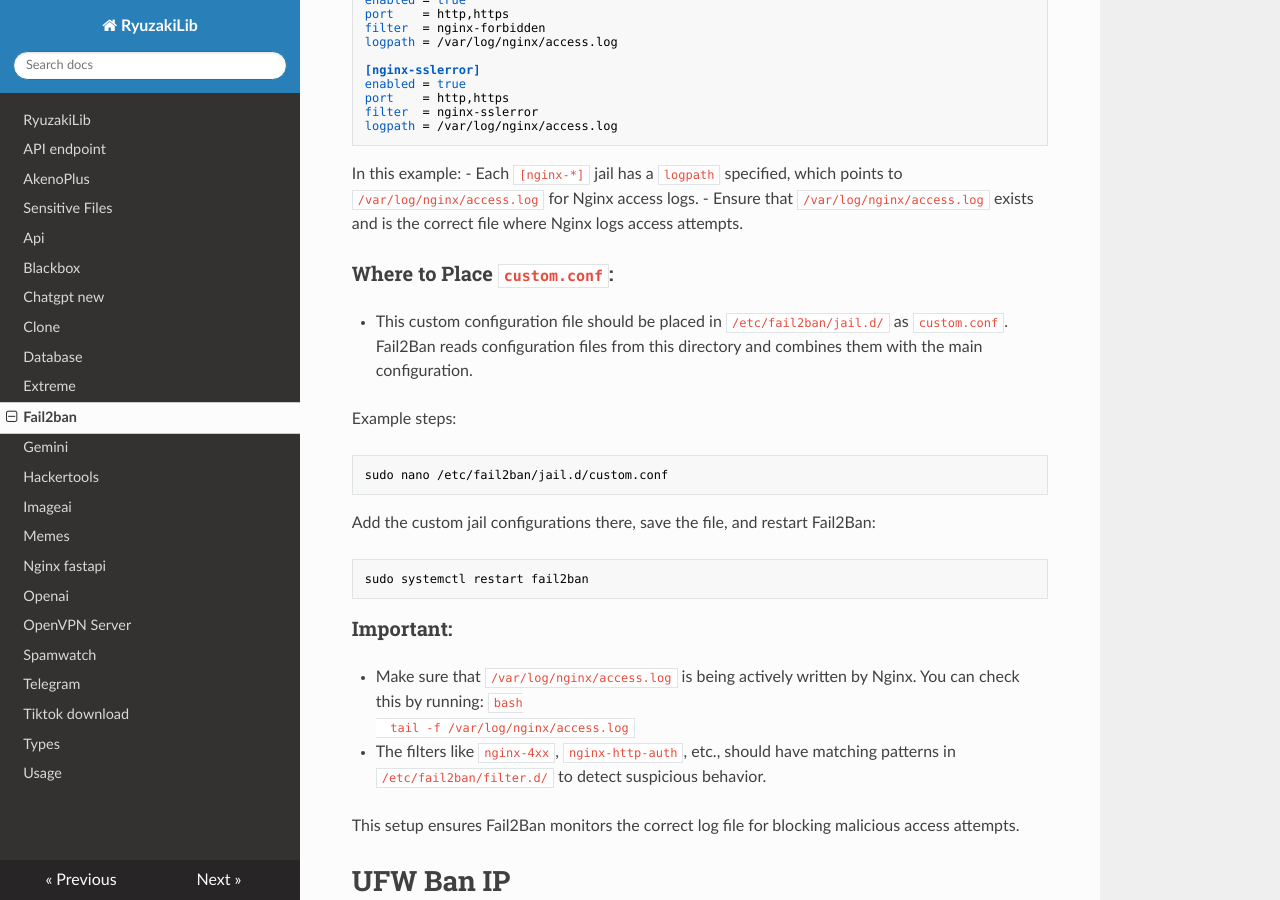
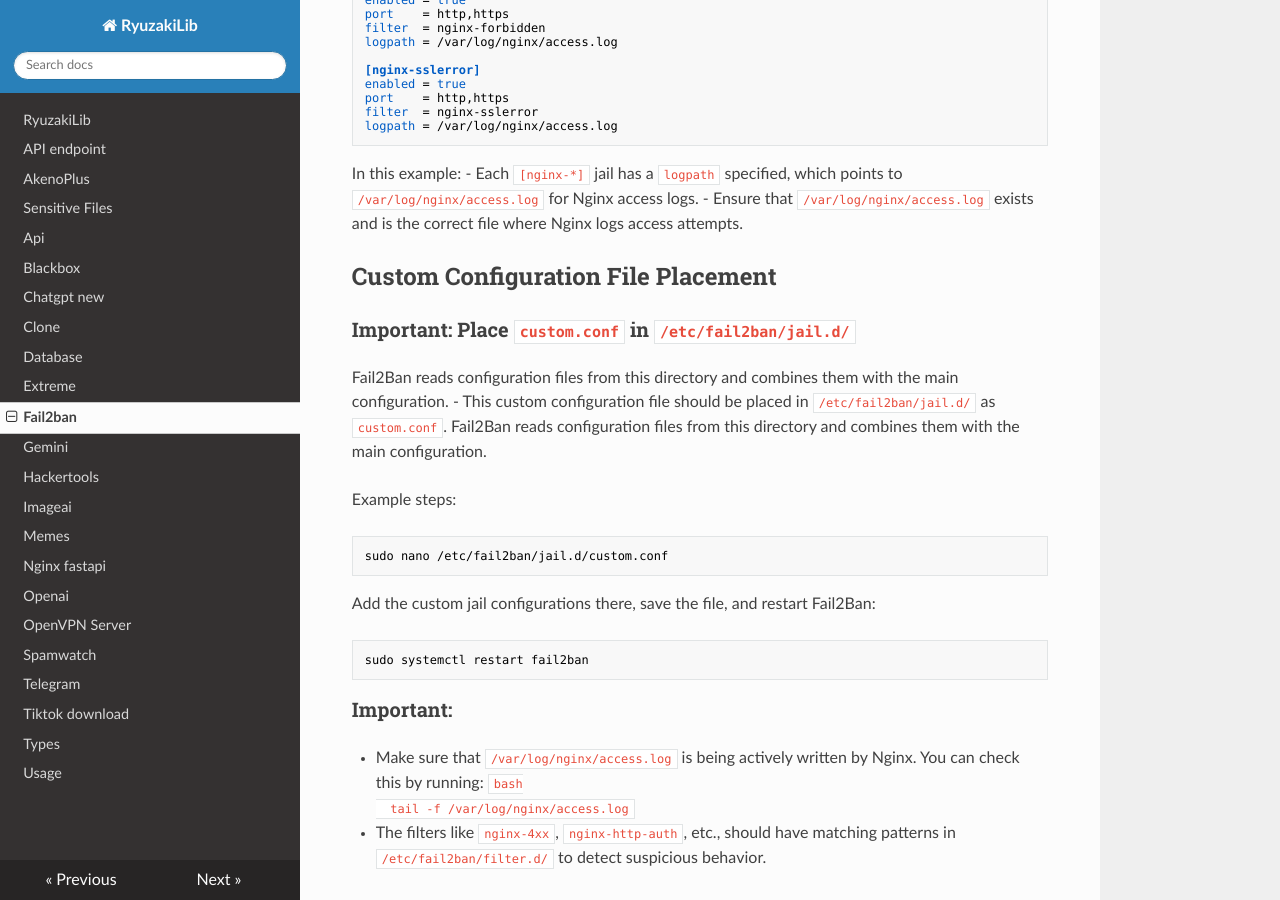
Before and after one commit to TeamKillerX/RyuzakiLib, an MkDocs documentation site: the page built from docs/fail2ban.md, in a window 1280 px wide and 900 px high, scrolled down 4965 px. Built offline with MkDocs 1.6.1, drawn with Linux system fonts in a browser that asks for light colours; nearby versions of some CDN libraries.

Commit message:
Update docs/fail2ban.md
Co-authored-by: sourcery-ai[bot] <58596630+sourcery-ai[bot]@users.noreply.github.com>

```diff
--- a/docs/fail2ban.md
+++ b/docs/fail2ban.md
@@ -263,7 +263,11 @@ In this example:
 - Each `[nginx-*]` jail has a `logpath` specified, which points to `/var/log/nginx/access.log` for Nginx access logs.
 - Ensure that `/var/log/nginx/access.log` exists and is the correct file where Nginx logs access attempts.
 
-### Where to Place `custom.conf`:
+## Custom Configuration File Placement
+
+### Important: Place `custom.conf` in `/etc/fail2ban/jail.d/`
+
+Fail2Ban reads configuration files from this directory and combines them with the main configuration.
 - This custom configuration file should be placed in `/etc/fail2ban/jail.d/` as `custom.conf`. Fail2Ban reads configuration files from this directory and combines them with the main configuration.
 
 Example steps:
```
